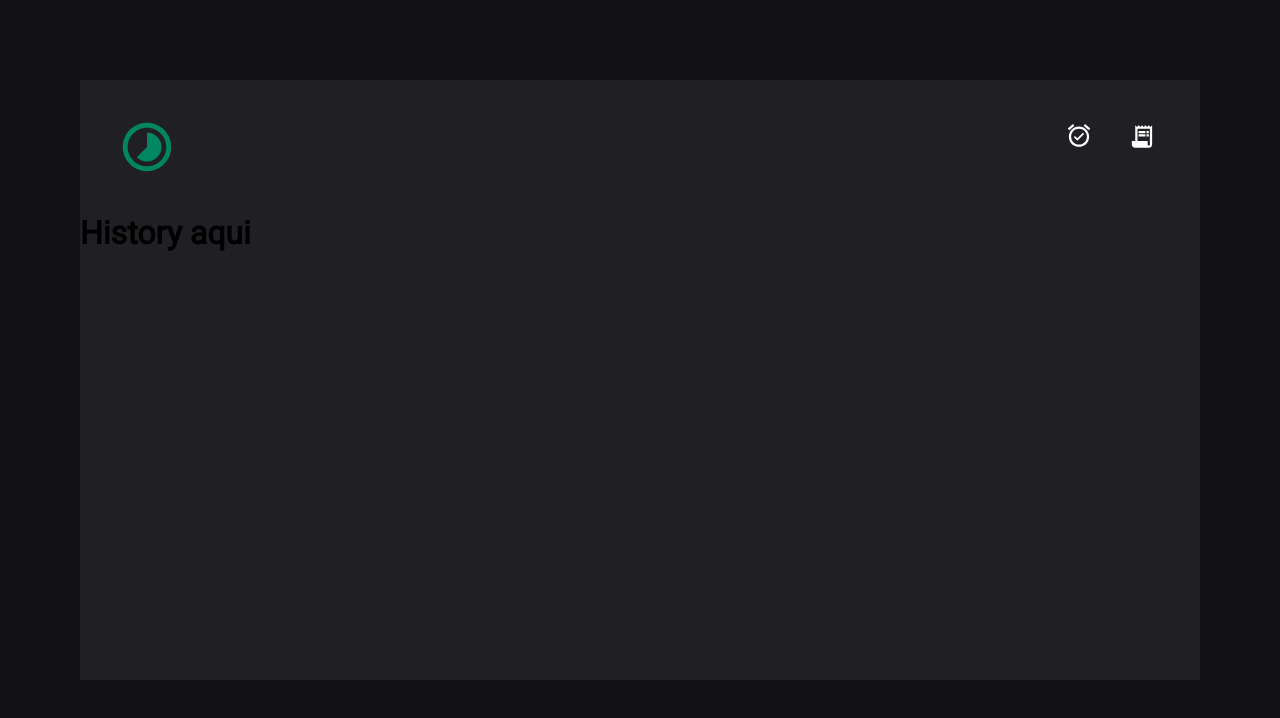
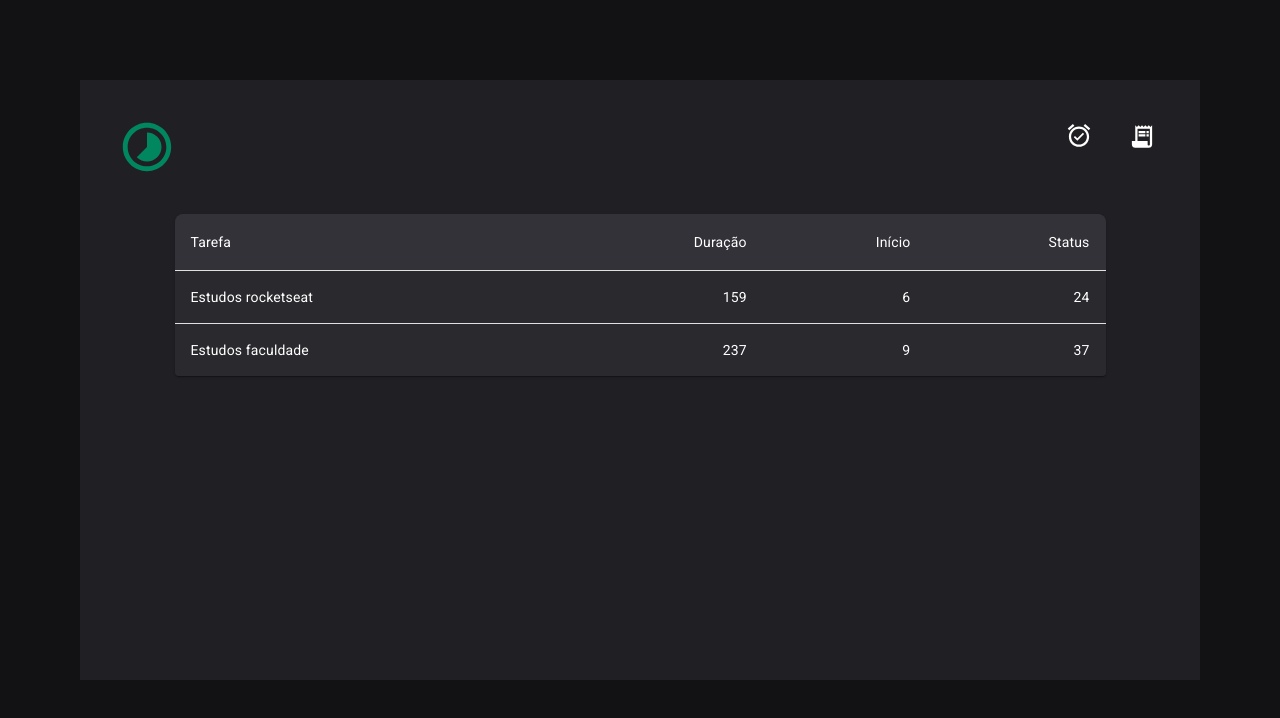
Before and after one commit to marlon-santana/pomodoroTimer, a React (Vite) app: page /History in a window 1280 px wide. Shown: the top 718 px of the page. Built offline with nearby package versions, Linux system fonts and the light colour scheme.

Commit message:
style: create history component

```diff
--- a/src/Pages/History.tsx
+++ b/src/Pages/History.tsx
@@ -1,7 +1,86 @@
+import React from "react";
+import Table from "@mui/material/Table";
+import TableBody from "@mui/material/TableBody";
+import TableCell from "@mui/material/TableCell";
+import TableContainer from "@mui/material/TableContainer";
+import TableHead from "@mui/material/TableHead";
+import TableRow from "@mui/material/TableRow";
+import Paper from "@mui/material/Paper";
+
+function createData(
+  Tarefa: string,
+  Duração: number,
+  Início: number,
+  Status: number
+) {
+  return { Tarefa, Duração, Início, Status };
+}
+
+const rows = [
+  createData("Estudos rocketseat", 159, 6.0, 24),
+  createData("Estudos faculdade", 237, 9.0, 37),
+];
+
 export function History() {
   return (
-    <div>
-      <h1>History aqui</h1>
-    </div>
+    <TableContainer
+      component={Paper}
+      sx={{
+        width: "931px",
+        margin: " 0 auto",
+        borderTopRightRadius: "8px",
+        borderTopLeftRadius: "8px",
+        backgroundColor: "transparent",
+      }}
+    >
+      <Table sx={{ minWidth: 650 }} aria-label="simple table">
+        <TableHead
+          sx={{
+            backgroundColor: "#323238",
+            borderTopRightRadius: "8px",
+            borderTopLeftRadius: "8px",
+            mb: 20,
+          }}
+        >
+          <TableRow>
+            <TableCell sx={{ color: "white" }}>Tarefa</TableCell>
+            <TableCell sx={{ color: "white" }} align="right">
+              Duração
+            </TableCell>
+            <TableCell sx={{ color: "white" }} align="right">
+              Início
+            </TableCell>
+            <TableCell sx={{ color: "white" }} align="right">
+              Status
+            </TableCell>
+          </TableRow>
+        </TableHead>
+        <TableBody>
+          {rows.map((row) => (
+            <TableRow
+              key={row.Tarefa}
+              sx={{
+                "&:last-child td, &:last-child th": { border: 0 },
+                backgroundColor: "#29292E",
+                mb: 20,
+              }}
+            >
+              <TableCell sx={{ color: "white" }} component="th" scope="row">
+                {row.Tarefa}
+              </TableCell>
+              <TableCell sx={{ color: "white" }} align="right">
+                {row.Duração}
+              </TableCell>
+              <TableCell sx={{ color: "white" }} align="right">
+                {row.Início}
+              </TableCell>
+              <TableCell sx={{ color: "white" }} align="right">
+                {row.Status}
+              </TableCell>
+            </TableRow>
+          ))}
+        </TableBody>
+      </Table>
+    </TableContainer>
   );
 }
--- a/src/Pages/Home.tsx
+++ b/src/Pages/Home.tsx
@@ -26,6 +26,7 @@ export function Home() {
           >
             Vou trabalhar em
           </label>
+
           <Input
             sx={{
               color: "white",
@@ -58,6 +59,7 @@ export function Home() {
                 height: "24px",
                 padding: 0,
                 fontSize: "24px",
+                color: "#00875F",
               }}
             >
               +
@@ -74,7 +76,14 @@ export function Home() {
               id="minutesAmount"
               placeholder="00"
             />
-            <Button style={{ height: "24px", padding: 0, fontSize: "24px" }}>
+            <Button
+              style={{
+                height: "24px",
+                padding: 0,
+                fontSize: "30px",
+                color: "#00875F",
+              }}
+            >
               -
             </Button>
           </Stack>
```
